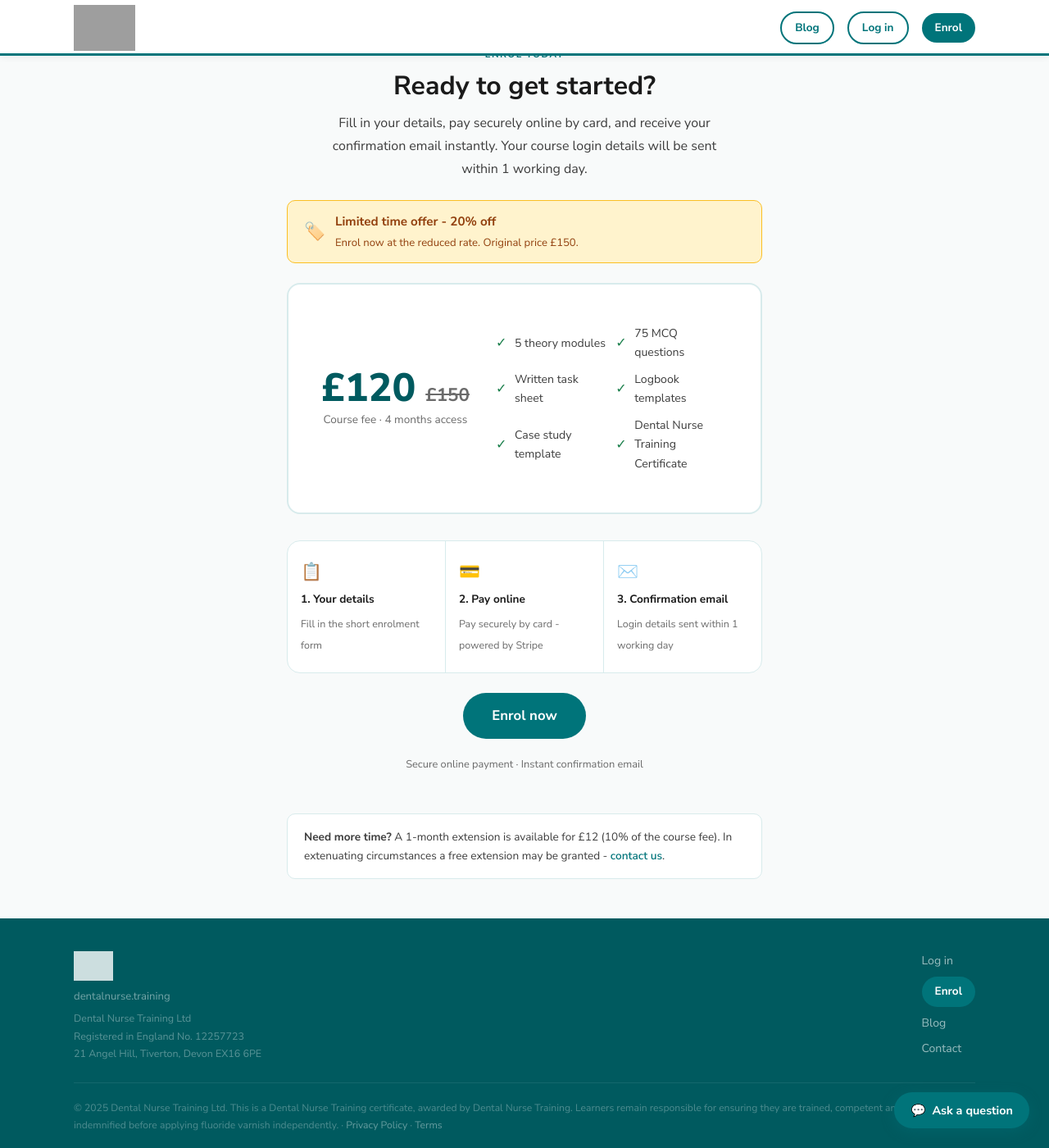
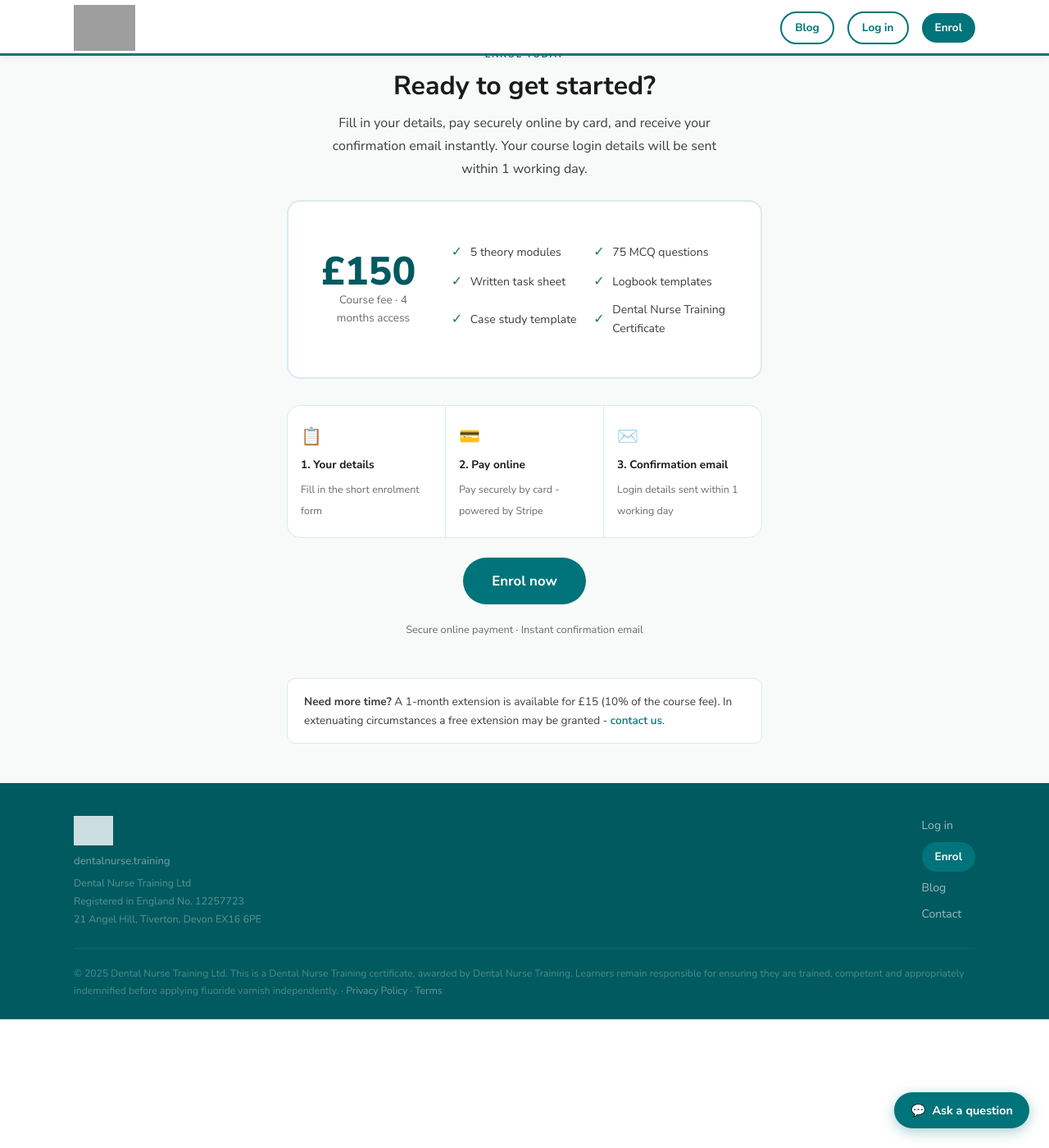
Before and after one commit to dentalnurse/Fluoride, a Jekyll site: the page index.html, which Jekyll copies as it is, in a window 1280 px wide and 1400 px high, scrolled down 2998 px. Shown: the whole window at 82% size. Built offline with Jekyll 4.4.1, drawn with Linux system fonts in a browser that asks for light colours; grey boxes are pictures that could not be loaded.

Commit message:
Revert course price to £150 and update Stripe payment links (#33)
The limited-time 20% off promotion has ended - course fee goes back
to £150 (from the discounted £120), and the extension fee moves from
£12 to £15 to stay at 10% of the course fee. Swapped in the new
Stripe payment links generated for both products, and dropped the
now-obsolete "Limited time offer" banner and struck-through original
price on index.html, along with the discount-related copy on the
enrol/index FAQs.


Claude-Session: https://claude.ai/code/session_01DEbTJLsjChZx2QsYXC29TW

Co-authored-by: Claude <noreply@anthropic.com>

```diff
--- a/admin/index.html
+++ b/admin/index.html
@@ -797,7 +797,7 @@
         // Email learner
         if (typeof emailjs !== 'undefined') {
           const approvedMsg = 'Hi ' + learnerName + ',\n\nWe have reviewed your extenuating circumstances application and are pleased to confirm that a free 1-month extension has been granted to your course.\n\n' + (note ? 'Note from your assessor: ' + note + '\n\n' : '') + 'Your access has been updated automatically. Please log in to continue your course:\nhttps://fluoride.dentalnurse.training/login.html\n\nIf you have any questions, please reply to this email.\n\nKind regards,\nEmily Bremner\nDental Nurse Training';
-          const declinedMsg = 'Hi ' + learnerName + ',\n\nThank you for submitting your extenuating circumstances application. Unfortunately, after careful consideration, we are unable to grant a free extension in this instance.\n\n' + (note ? 'Note from your assessor: ' + note + '\n\n' : '') + 'You can still purchase a 1-month extension for £12 at:\nhttps://fluoride.dentalnurse.training/extension-payment.html\n\nIf you would like to discuss your situation further, please reply to this email.\n\nKind regards,\nEmily Bremner\nDental Nurse Training';
+          const declinedMsg = 'Hi ' + learnerName + ',\n\nThank you for submitting your extenuating circumstances application. Unfortunately, after careful consideration, we are unable to grant a free extension in this instance.\n\n' + (note ? 'Note from your assessor: ' + note + '\n\n' : '') + 'You can still purchase a 1-month extension for £15 at:\nhttps://fluoride.dentalnurse.training/extension-payment.html\n\nIf you would like to discuss your situation further, please reply to this email.\n\nKind regards,\nEmily Bremner\nDental Nurse Training';
 
           emailjs.send(EMAILJS_CONFIG.serviceId, EMAILJS_CONFIG.templateId, {
             to_email: learnerEmail, to_name: learnerName,
@@ -1184,7 +1184,7 @@
       promptEmail(
         l.email,
         'Your Dental Nurse Training course access is expiring soon',
-        'Dear ' + l.name + ',\n\nThis is a reminder that your access to the Dental Nurse Training Fluoride Varnish Application Course will expire in approximately ' + daysStr + '.\n\nIf you would like to continue, you can purchase a 1-month extension for £12 here:\n\n' + extLink + '\n\nOr pay directly via Stripe:\n\n' + EXTENSION_STRIPE_LINK + '\n\nAlternatively, if extenuating circumstances have prevented you from completing the course, you can apply for a free extension instead:\n\nhttps://fluoride.dentalnurse.training/extenuating-circumstances.html\n\nIf you have already completed the course or do not wish to continue, no action is needed.\n\nIf you have any questions, please reply to this email.\n\nKind regards,\nEmily Bremner\nDental Nurse Training\nemily@dentalnurse.training'
+        'Dear ' + l.name + ',\n\nThis is a reminder that your access to the Dental Nurse Training Fluoride Varnish Application Course will expire in approximately ' + daysStr + '.\n\nIf you would like to continue, you can purchase a 1-month extension for £15 here:\n\n' + extLink + '\n\nOr pay directly via Stripe:\n\n' + EXTENSION_STRIPE_LINK + '\n\nAlternatively, if extenuating circumstances have prevented you from completing the course, you can apply for a free extension instead:\n\nhttps://fluoride.dentalnurse.training/extenuating-circumstances.html\n\nIf you have already completed the course or do not wish to continue, no action is needed.\n\nIf you have any questions, please reply to this email.\n\nKind regards,\nEmily Bremner\nDental Nurse Training\nemily@dentalnurse.training'
       );
     };
 
--- a/dashboard.html
+++ b/dashboard.html
@@ -1208,7 +1208,7 @@ setTimeout(() => { window.location.href = 'dashboard.html'; }, 2000);
               <li>Complete <strong>two clinical case studies</strong></li>
               <li>Write a <strong>final reflective account</strong> (300-500 words)</li>
             </ul>
-            <p style="margin-bottom:0;font-size:0.9rem">Course access: <strong>4 months</strong> from enrolment. Extensions are available at £12 per additional month.</p>
+            <p style="margin-bottom:0;font-size:0.9rem">Course access: <strong>4 months</strong> from enrolment. Extensions are available at £15 per additional month.</p>
           </div>
 
           <div class="content-card" style="margin-bottom:1.25rem">
--- a/enrol.html
+++ b/enrol.html
@@ -184,8 +184,8 @@
   <script>
     const FAQS = [
       { q: ['what is included', 'what do i get', "what's included"], a: 'The course includes 5 theory modules with MCQ quizzes, 3 written tasks, a 10-entry clinical logbook, 2 case studies, and an end-of-course reflection. You also receive logbook and case study templates, and a Dental Nurse Training certificate on completion.' },
-      { q: ['how long', 'duration', 'how many months', 'time to complete'], a: 'The course duration is 4 months. If you need more time, a 1-month extension is available for £12. In extenuating circumstances a free extension may be granted - please contact us.' },
-      { q: ['cost', 'price', 'how much', 'fee'], a: 'The course fee is currently £120 (reduced from £150 - limited time offer). A 1-month extension, if needed, costs £12.' },
+      { q: ['how long', 'duration', 'how many months', 'time to complete'], a: 'The course duration is 4 months. If you need more time, a 1-month extension is available for £15. In extenuating circumstances a free extension may be granted - please contact us.' },
+      { q: ['cost', 'price', 'how much', 'fee'], a: 'The course fee is £150. A 1-month extension, if needed, costs £15.' },
       { q: ['entry requirements', 'can i enrol', 'who can apply', 'eligible'], a: 'You need: current GDC registration as a dental nurse, at least 6 months post-registration experience, a named clinical supervisor (dentist, hygienist or therapist), and appropriate indemnity cover for extended duties.' },
       { q: ['supervisor', 'supervise', 'supervisor requirements'], a: 'You need a named clinical supervisor - a dentist, dental hygienist, or dental therapist - who will oversee and sign off your supervised fluoride varnish applications. You can register multiple supervisors in your course dashboard.' },
       { q: ['how to enrol', 'sign up', 'register', 'start'], a: 'Click the "Enrol now" button, complete your details, and pay securely online. Your confirmation email is sent instantly, and your login details will follow within 1 working day.' },
--- a/extension-payment.html
+++ b/extension-payment.html
@@ -95,7 +95,7 @@
         </div>
 
         <div class="pay-card">
-          <h2>1-month extension - £12</h2>
+          <h2>1-month extension - £15</h2>
           <p style="color:var(--ink-mid);font-size:0.9rem;margin-bottom:1.5rem">All your progress, logbook entries, and written work will be waiting for you. Click below to pay securely via Stripe.</p>
 
           <div style="background:var(--teal-pale);border-radius:var(--radius);padding:1rem 1.25rem;margin-bottom:1.5rem;font-size:0.88rem;color:var(--ink-mid);line-height:1.6">
@@ -103,7 +103,7 @@
           </div>
 
           <button class="pay-btn" id="payBtn" onclick="goToStripe()">
-            Pay £12 securely via Stripe →
+            Pay £15 securely via Stripe →
           </button>
           <div class="lock-note" style="margin-top:0.75rem">
             <span>🔒</span>
@@ -141,7 +141,7 @@
           </div>
           <div class="order-total">
             <span class="label">Total</span>
-            <span class="amount" id="summaryPrice">£12</span>
+            <span class="amount" id="summaryPrice">£15</span>
           </div>
         </div>
 
--- a/index.html
+++ b/index.html
@@ -185,20 +185,10 @@
       <h2 style="margin-bottom:0.75rem">Ready to get started?</h2>
       <p>Fill in your details, pay securely online by card, and receive your confirmation email instantly. Your course login details will be sent within 1 working day.</p>
 
-      <!-- Limited time offer banner -->
-      <div style="background:#FFF3CD;border:1px solid #FBBF24;border-radius:var(--radius);padding:0.75rem 1.25rem;margin-bottom:1.5rem;display:flex;align-items:center;gap:0.75rem;text-align:left">
-        <span style="font-size:1.3rem">🏷️</span>
-        <div>
-          <strong style="color:#92400E;font-size:0.95rem">Limited time offer - 20% off</strong>
-          <p style="color:#92400E;font-size:0.82rem;margin:0.1rem 0 0">Enrol now at the reduced rate. Original price £150.</p>
-        </div>
-      </div>
-
       <div class="pricing-box">
         <div>
           <div style="display:flex;align-items:baseline;gap:0.75rem">
             <div class="price-amount" id="coursePrice">TBC</div>
-            <div style="font-size:1.4rem;font-weight:700;color:var(--ink-light);text-decoration:line-through" id="originalPrice">TBC</div>
           </div>
           <div class="price-label">Course fee · 4 months access</div>
         </div>
@@ -240,7 +230,7 @@
 
       <!-- Extension info -->
       <div style="margin-top:1.5rem;padding:1rem 1.25rem;background:var(--white);border:1px solid var(--border);border-radius:var(--radius);text-align:left;font-size:0.85rem;color:var(--ink-mid);line-height:1.7">
-        <strong>Need more time?</strong> A 1-month extension is available for <span id="extensionFee">£12</span> (10% of the course fee). In extenuating circumstances a free extension may be granted - <a href="mailto:emily@dentalnurse.training" style="color:var(--teal);font-weight:600">contact us</a>.
+        <strong>Need more time?</strong> A 1-month extension is available for <span id="extensionFee">£15</span> (10% of the course fee). In extenuating circumstances a free extension may be granted - <a href="mailto:emily@dentalnurse.training" style="color:var(--teal);font-weight:600">contact us</a>.
       </div>
     </div>
   </section>
@@ -288,14 +278,13 @@
   <script src="js/config.js"></script>
   <script>
     document.getElementById('coursePrice').textContent = COURSE_PRICE;
-    document.getElementById('originalPrice').textContent = COURSE_ORIGINAL_PRICE;
     document.getElementById('extensionFee').textContent = EXTENSION_FEE;
   </script>
   <script>
     const FAQS = [
       { q: ['what is included', 'what do i get', "what's included"], a: 'The course includes 5 theory modules with MCQ quizzes, 3 written tasks, a 10-entry clinical logbook, 2 case studies, and an end-of-course reflection. You also receive logbook and case study templates, and a Dental Nurse Training certificate on completion.' },
-      { q: ['how long', 'duration', 'how many months', 'time to complete'], a: 'The course duration is 4 months. If you need more time, a 1-month extension is available for £12. In extenuating circumstances a free extension may be granted - please contact us.' },
-      { q: ['cost', 'price', 'how much', 'fee'], a: 'The course fee is currently £120 (reduced from £150 - limited time offer). A 1-month extension, if needed, costs £12.' },
+      { q: ['how long', 'duration', 'how many months', 'time to complete'], a: 'The course duration is 4 months. If you need more time, a 1-month extension is available for £15. In extenuating circumstances a free extension may be granted - please contact us.' },
+      { q: ['cost', 'price', 'how much', 'fee'], a: 'The course fee is £150. A 1-month extension, if needed, costs £15.' },
       { q: ['entry requirements', 'can i enrol', 'who can apply', 'eligible'], a: 'You need: current GDC registration as a dental nurse, at least 6 months post-registration experience, a named clinical supervisor (dentist, hygienist or therapist), and appropriate indemnity cover for extended duties.' },
       { q: ['supervisor', 'supervise', 'supervisor requirements'], a: 'You need a named clinical supervisor - a dentist, dental hygienist, or dental therapist - who will oversee and sign off your supervised fluoride varnish applications. You can register multiple supervisors in your course dashboard.' },
       { q: ['how to enrol', 'sign up', 'register', 'start'], a: 'Click the "Enrol now" button, complete your details, and pay securely online. Your confirmation email is sent instantly, and your login details will follow within 1 working day.' },
--- a/js/config.js
+++ b/js/config.js
@@ -28,11 +28,10 @@ const ADMIN_EMAILS = [
 const ADMIN_EMAIL = ADMIN_EMAILS[0]; // kept for backwards compatibility
 
 // ── Stripe payment links ─────────────────────────────────────────────────
-const STRIPE_PAYMENT_URL     = "https://buy.stripe.com/fZubJ24Uw8p23vrfptbZe06";
-const EXTENSION_STRIPE_LINK  = "https://buy.stripe.com/14AaEY2Mo5cQ4zvelpbZe07";
-const COURSE_PRICE           = "£120";
-const COURSE_ORIGINAL_PRICE  = "£150";
-const EXTENSION_FEE          = "£12";
+const STRIPE_PAYMENT_URL     = "https://buy.stripe.com/00wbJ21Ik48M0jf5OTbZe08";
+const EXTENSION_STRIPE_LINK  = "https://buy.stripe.com/8x2aEYdr2gVy4zvcdhbZe09";
+const COURSE_PRICE           = "£150";
+const EXTENSION_FEE          = "£15";
 const COURSE_DURATION_MONTHS = 4;
 
 // ── Course structure ─────────────────────────────────────────────────────
--- a/payment.html
+++ b/payment.html
@@ -258,7 +258,7 @@
           <div id="payError" style="display:none;background:var(--warn-light);border:1px solid var(--warn);border-radius:var(--radius);padding:0.75rem 1rem;font-size:0.88rem;color:var(--warn);margin-bottom:1rem"></div>
 
           <button class="pay-btn" id="payBtn" onclick="processPayment()">
-            Pay <span id="payAmount">£120</span> securely
+            Pay <span id="payAmount">£150</span> securely
           </button>
 
           <div class="lock-note">
@@ -298,7 +298,7 @@
           </div>
           <div class="order-total">
             <span class="label">Total</span>
-            <span class="amount" id="summaryPrice">£120</span>
+            <span class="amount" id="summaryPrice">£150</span>
           </div>
         </div>
 
```
